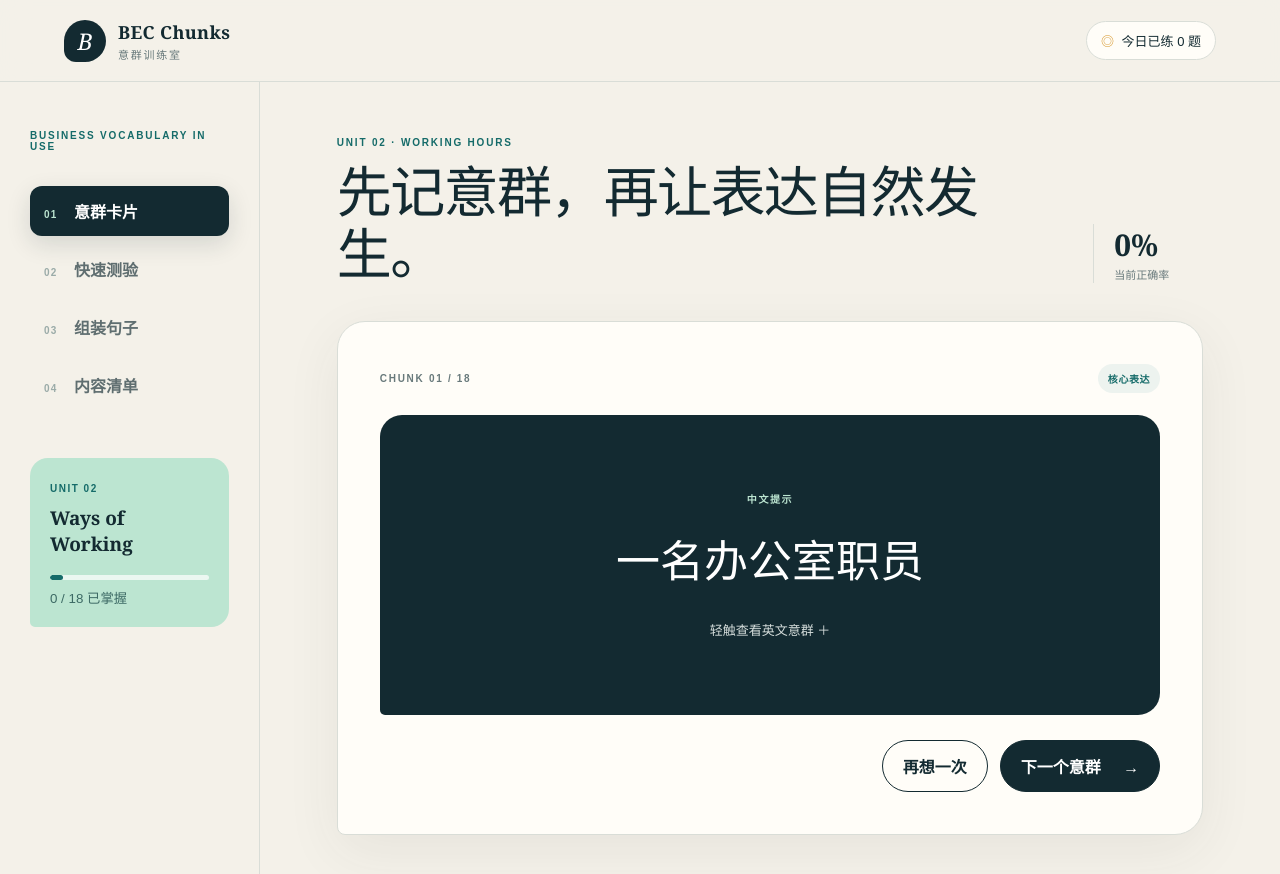
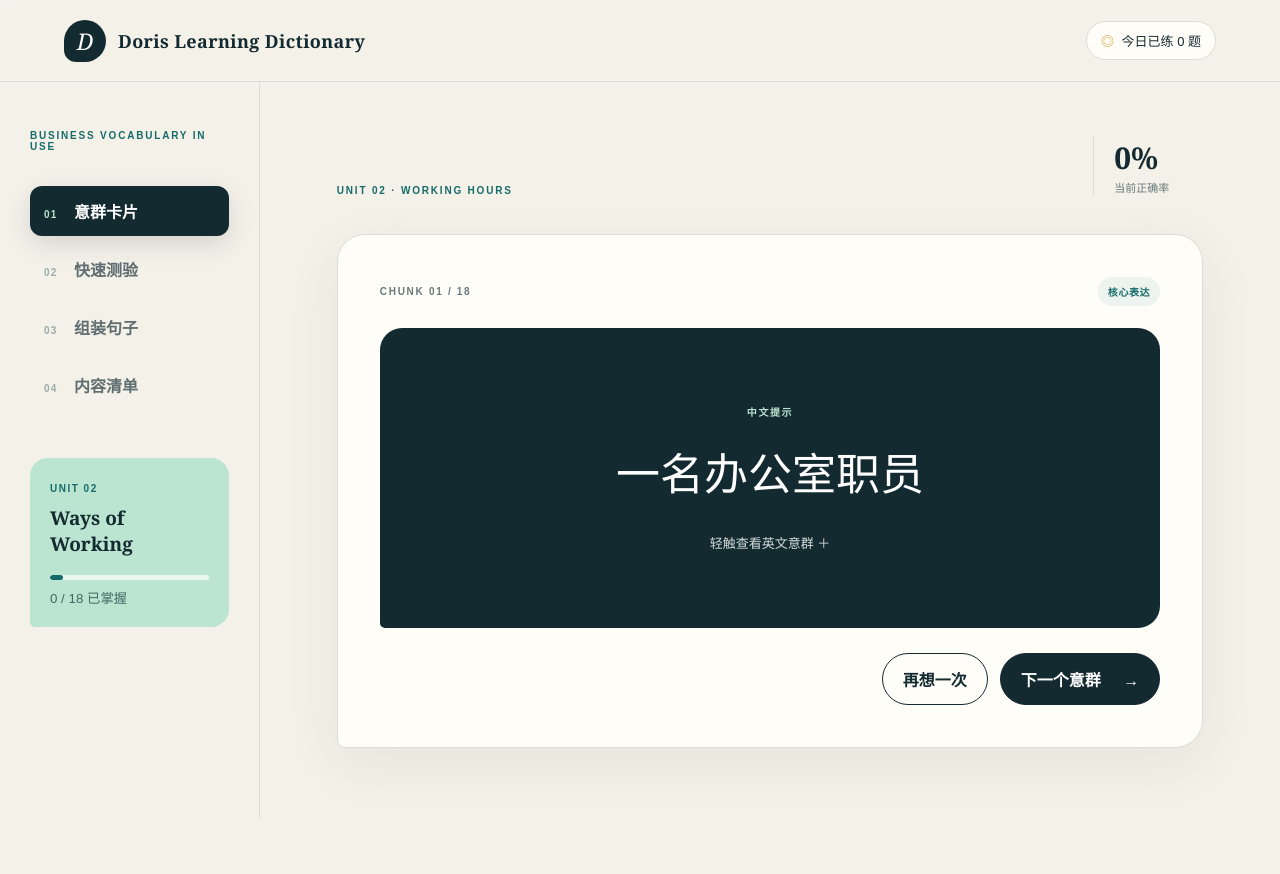
Before and after one commit to DoubleLi111/bec-chunk-trainer, a React (Vite) app: page / in a window 1280 px wide. Shown: the top 874 px of the page. After the commit the page ends 818 px from the top, so only its background shows below. Built offline with nearby package versions, Linux system fonts and the light colour scheme.

Commit message:
Rename learning dictionary brand

```diff
--- a/src/App.tsx
+++ b/src/App.tsx
@@ -469,11 +469,10 @@ export default function Home() {
   return (
     <main className="app-shell">
       <header className="topbar">
-        <a className="brand" href="#top" aria-label="BEC 意群训练首页">
-          <span className="brand-mark">B</span>
+        <a className="brand" href="#top" aria-label="Doris Learning Dictionary 首页">
+          <span className="brand-mark">D</span>
           <span>
-            <strong>BEC Chunks</strong>
-            <small>意群训练室</small>
+            <strong>Doris Learning Dictionary</strong>
           </span>
         </a>
         <div className="streak" aria-label="今日学习状态">
@@ -511,7 +510,9 @@ export default function Home() {
           <div className="hero-row">
             <div>
               <p className="section-kicker">UNIT {String(activeUnit.number).padStart(2, "0")} · {activeUnit.section.toUpperCase()}</p>
-              <h1>{tab === "learn" ? "先记意群，再让表达自然发生。" : tab === "quiz" ? "看中文，完整想起英文意群。" : tab === "build" ? "把意群放进真正的句子里。" : "每张截图，都会变成可练习的内容。"}</h1>
+              {tab !== "learn" && (
+                <h1>{tab === "quiz" ? "看中文，完整想起英文意群。" : tab === "build" ? "把意群放进真正的句子里。" : "每张截图，都会变成可练习的内容。"}</h1>
+              )}
             </div>
             <div className="metric">
               <strong>{accuracy}%</strong>
--- a/src/styles.css
+++ b/src/styles.css
@@ -45,9 +45,7 @@ button { color: inherit; }
   display: grid; place-items: center; background: var(--ink); color: #fff;
   font-family: Georgia, serif; font-size: 23px; font-style: italic;
 }
-.brand strong, .brand small { display: block; }
-.brand strong { font-family: Georgia, "Times New Roman", serif; font-size: 18px; letter-spacing: .02em; }
-.brand small { color: var(--muted); font-size: 11px; margin-top: 2px; letter-spacing: .16em; }
+.brand strong { display: block; white-space: nowrap; font-family: Georgia, "Times New Roman", serif; font-size: 18px; letter-spacing: .02em; }
 
 .streak { border: 1px solid var(--line); border-radius: 999px; padding: 9px 14px; font-size: 13px; background: var(--card); }
 .streak span { color: #d28d18; margin-right: 4px; }
@@ -301,8 +299,7 @@ button { color: inherit; }
 
 @media (max-width: 420px) {
   .topbar { padding: 0 12px; }
-  .brand small { display: none; }
-  .brand strong { font-size: 16px; }
+  .brand strong { font-size: 14px; }
   .brand-mark { width: 36px; height: 36px; font-size: 20px; }
   .streak { padding: 7px 8px; }
   .sidebar nav { grid-template-columns: repeat(2, minmax(0, 1fr)); }
```
